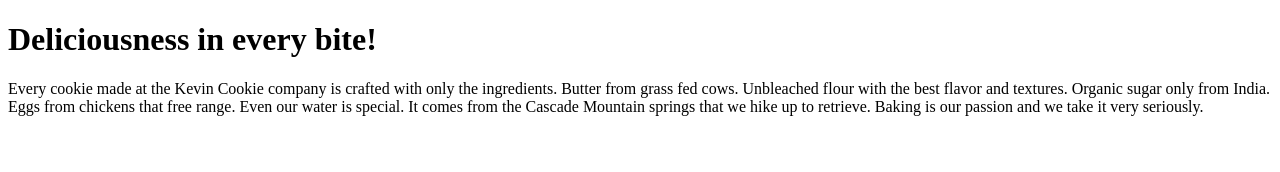
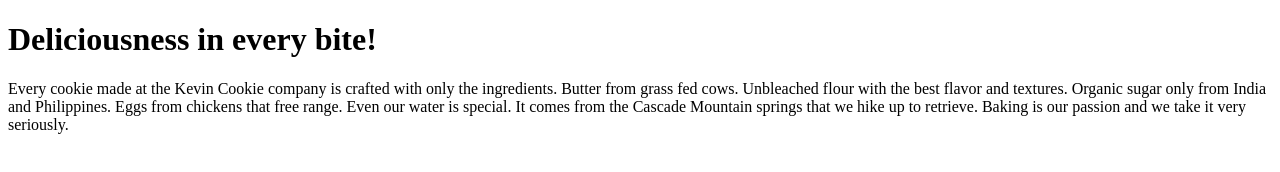
Before and after one commit to gin-nvm/testing, a plain HTML site: page index.htm in a window 1280 px wide. Drawn offline with Linux system fonts and the light colour scheme.

Commit message:
Update index.htm

```diff
--- a/index.htm
+++ b/index.htm
@@ -3,7 +3,7 @@
 <body>
 
 <h1>Deliciousness in every bite!</h1>
-<p>Every cookie made at the Kevin Cookie company is crafted with only the  ingredients. Butter from grass fed cows. Unbleached flour with the best flavor and textures. Organic sugar only from India. Eggs from chickens that free range. Even our water is special. It comes from the Cascade Mountain springs that we hike up to retrieve. Baking is our passion and we take it very seriously.</p>
+<p>Every cookie made at the Kevin Cookie company is crafted with only the  ingredients. Butter from grass fed cows. Unbleached flour with the best flavor and textures. Organic sugar only from India and Philippines. Eggs from chickens that free range. Even our water is special. It comes from the Cascade Mountain springs that we hike up to retrieve. Baking is our passion and we take it very seriously.</p>
 
 </body>
 </html>
```
